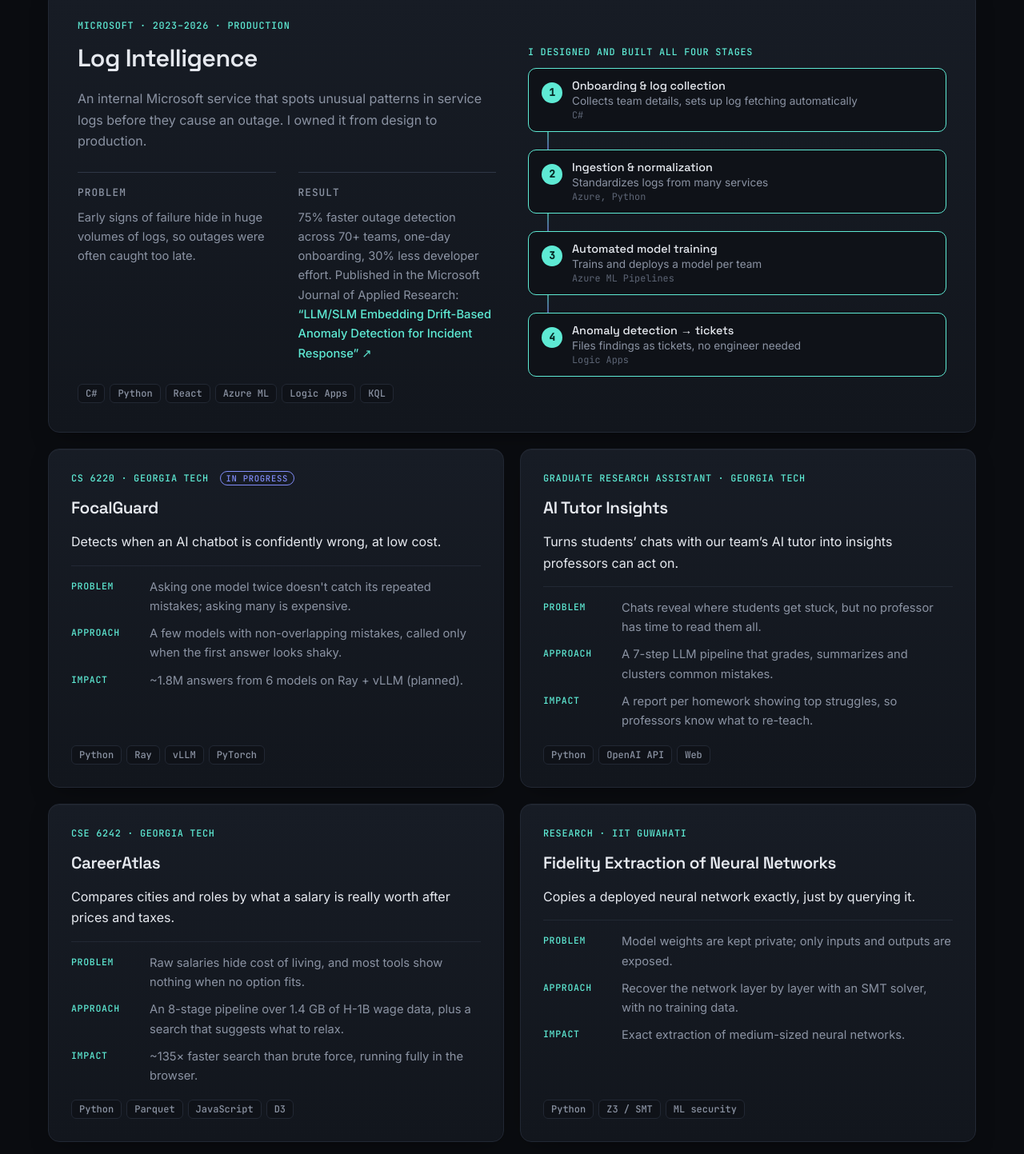
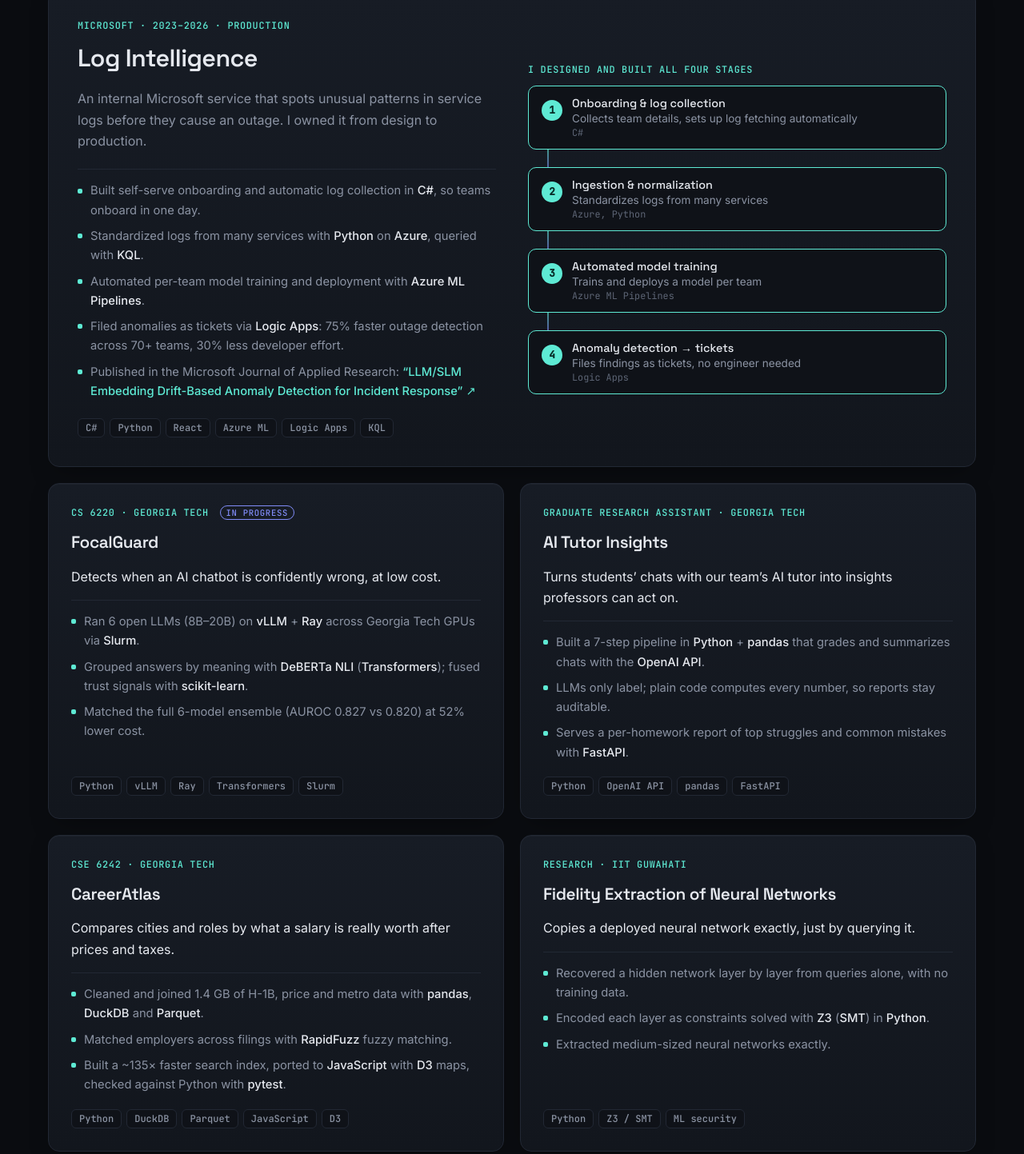
Before and after one commit to sgunti137/sgunti137.github.io, a plain HTML site: page index.html in a window 1280 px wide. Shown: the part 946-2389 px from the top of the page at 80% size. Drawn offline with Linux system fonts and the light colour scheme.

Commit message:
Project cards: resume-style bullets naming the tech stack
Replace problem/approach/impact blocks with bullets that say which
technology did what; update tags to match each repo's stack. Note the
menu-only Contact link in CLAUDE.md.

Co-Authored-By: Claude Opus 5.5 <noreply@anthropic.com>

```diff
--- a/index.html
+++ b/index.html
@@ -10,7 +10,7 @@
   <link rel="preconnect" href="https://fonts.googleapis.com">
   <link rel="preconnect" href="https://fonts.gstatic.com" crossorigin>
   <link href="https://fonts.googleapis.com/css2?family=Space+Grotesk:wght@500;600;700&family=Inter:wght@400;500;600&family=JetBrains+Mono:wght@400;500&display=swap" rel="stylesheet">
-  <link rel="stylesheet" href="styles.css?v=18">
+  <link rel="stylesheet" href="styles.css?v=19">
   <script>try{const t=localStorage.getItem('theme');if(t)document.documentElement.dataset.theme=t;}catch(e){}</script>
 </head>
 <body>
@@ -86,10 +86,13 @@
           <p class="kicker">Microsoft · 2023–2026 · Production</p>
           <h3>Log Intelligence</h3>
           <p>An internal Microsoft service that spots unusual patterns in service logs before they cause an outage. I owned it from design to production.</p>
-          <div class="pcr">
-            <div><h4>Problem</h4><p>Early signs of failure hide in huge volumes of logs, so outages were often caught too late.</p></div>
-            <div><h4>Result</h4><p>75% faster outage detection across 70+ teams, one-day onboarding, 30% less developer effort. Published in the Microsoft Journal of Applied Research: <a class="paper" href="https://drive.google.com/file/d/1Xjt7t_ROYnAsvgTri2Jnai4uVHuBaBGj/view?usp=sharing" target="_blank" rel="noopener">“LLM/SLM Embedding Drift-Based Anomaly Detection for Incident Response” ↗</a></p></div>
-          </div>
+          <ul class="points">
+            <li>Built self-serve onboarding and automatic log collection in <b>C#</b>, so teams onboard in one day.</li>
+            <li>Standardized logs from many services with <b>Python</b> on <b>Azure</b>, queried with <b>KQL</b>.</li>
+            <li>Automated per-team model training and deployment with <b>Azure ML Pipelines</b>.</li>
+            <li>Filed anomalies as tickets via <b>Logic Apps</b>: 75% faster outage detection across 70+ teams, 30% less developer effort.</li>
+            <li>Published in the Microsoft Journal of Applied Research: <a class="paper" href="https://drive.google.com/file/d/1Xjt7t_ROYnAsvgTri2Jnai4uVHuBaBGj/view?usp=sharing" target="_blank" rel="noopener">“LLM/SLM Embedding Drift-Based Anomaly Detection for Incident Response” ↗</a></li>
+          </ul>
           <p class="tags"><span>C#</span><span>Python</span><span>React</span><span>Azure ML</span><span>Logic Apps</span><span>KQL</span></p>
         </div>
         <figure class="flow" aria-label="Log Intelligence architecture, all four stages built by me">
@@ -109,44 +112,44 @@
           <p class="kicker">CS 6220 · Georgia Tech <span class="badge">in progress</span></p>
           <h3>FocalGuard</h3>
           <p class="summary">Detects when an AI chatbot is confidently wrong, at low cost.</p>
-          <dl class="pai">
-            <dt>Problem</dt><dd>Asking one model twice doesn't catch its repeated mistakes; asking many is expensive.</dd>
-            <dt>Approach</dt><dd>A few models with non-overlapping mistakes, called only when the first answer looks shaky.</dd>
-            <dt>Impact</dt><dd>~1.8M answers from 6 models on Ray + vLLM (planned).</dd>
-          </dl>
-          <p class="tags"><span>Python</span><span>Ray</span><span>vLLM</span><span>PyTorch</span></p>
+          <ul class="points">
+            <li>Ran 6 open LLMs (8B–20B) on <b>vLLM</b> + <b>Ray</b> across Georgia Tech GPUs via <b>Slurm</b>.</li>
+            <li>Grouped answers by meaning with <b>DeBERTa NLI</b> (<b>Transformers</b>); fused trust signals with <b>scikit-learn</b>.</li>
+            <li>Matched the full 6-model ensemble (AUROC 0.827 vs 0.820) at 52% lower cost.</li>
+          </ul>
+          <p class="tags"><span>Python</span><span>vLLM</span><span>Ray</span><span>Transformers</span><span>Slurm</span></p>
         </article>
         <article class="panel card">
           <p class="kicker">Graduate Research Assistant · Georgia Tech</p>
           <h3>AI Tutor Insights</h3>
           <p class="summary">Turns students’ chats with our team’s AI tutor into insights professors can act on.</p>
-          <dl class="pai">
-            <dt>Problem</dt><dd>Chats reveal where students get stuck, but no professor has time to read them all.</dd>
-            <dt>Approach</dt><dd>A 7-step LLM pipeline that grades, summarizes and clusters common mistakes.</dd>
-            <dt>Impact</dt><dd>A report per homework showing top struggles, so professors know what to re-teach.</dd>
-          </dl>
-          <p class="tags"><span>Python</span><span>OpenAI API</span><span>Web</span></p>
+          <ul class="points">
+            <li>Built a 7-step pipeline in <b>Python</b> + <b>pandas</b> that grades and summarizes chats with the <b>OpenAI API</b>.</li>
+            <li>LLMs only label; plain code computes every number, so reports stay auditable.</li>
+            <li>Serves a per-homework report of top struggles and common mistakes with <b>FastAPI</b>.</li>
+          </ul>
+          <p class="tags"><span>Python</span><span>OpenAI API</span><span>pandas</span><span>FastAPI</span></p>
         </article>
         <article class="panel card">
           <p class="kicker">CSE 6242 · Georgia Tech</p>
           <h3>CareerAtlas</h3>
           <p class="summary">Compares cities and roles by what a salary is really worth after prices and taxes.</p>
-          <dl class="pai">
-            <dt>Problem</dt><dd>Raw salaries hide cost of living, and most tools show nothing when no option fits.</dd>
-            <dt>Approach</dt><dd>An 8-stage pipeline over 1.4 GB of H-1B wage data, plus a search that suggests what to relax.</dd>
-            <dt>Impact</dt><dd>~135× faster search than brute force, running fully in the browser.</dd>
-          </dl>
-          <p class="tags"><span>Python</span><span>Parquet</span><span>JavaScript</span><span>D3</span></p>
+          <ul class="points">
+            <li>Cleaned and joined 1.4 GB of H-1B, price and metro data with <b>pandas</b>, <b>DuckDB</b> and <b>Parquet</b>.</li>
+            <li>Matched employers across filings with <b>RapidFuzz</b> fuzzy matching.</li>
+            <li>Built a ~135× faster search index, ported to <b>JavaScript</b> with <b>D3</b> maps, checked against Python with <b>pytest</b>.</li>
+          </ul>
+          <p class="tags"><span>Python</span><span>DuckDB</span><span>Parquet</span><span>JavaScript</span><span>D3</span></p>
         </article>
         <article class="panel card">
           <p class="kicker">Research · IIT Guwahati</p>
           <h3>Fidelity Extraction of Neural Networks</h3>
           <p class="summary">Copies a deployed neural network exactly, just by querying it.</p>
-          <dl class="pai">
-            <dt>Problem</dt><dd>Model weights are kept private; only inputs and outputs are exposed.</dd>
-            <dt>Approach</dt><dd>Recover the network layer by layer with an SMT solver, with no training data.</dd>
-            <dt>Impact</dt><dd>Exact extraction of medium-sized neural networks.</dd>
-          </dl>
+          <ul class="points">
+            <li>Recovered a hidden network layer by layer from queries alone, with no training data.</li>
+            <li>Encoded each layer as constraints solved with <b>Z3</b> (<b>SMT</b>) in <b>Python</b>.</li>
+            <li>Extracted medium-sized neural networks exactly.</li>
+          </ul>
           <p class="tags"><span>Python</span><span>Z3 / SMT</span><span>ML security</span></p>
         </article>
       </div>
--- a/styles.css
+++ b/styles.css
@@ -138,9 +138,6 @@ section { padding: 56px 0; }
 .feature { display: grid; grid-template-columns: 1.6fr 1fr; gap: 40px; padding: 36px; margin-bottom: var(--gap); }
 .feature h3 { font-size: 1.9rem; margin: 8px 0 12px; }
 .feature-text > p:not(.kicker):not(.tags) { color: var(--muted); max-width: 680px; }
-.pcr { display: grid; grid-template-columns: repeat(3, 1fr); gap: 20px; margin: 26px 0; }
-.pcr > div { border-top: 1px solid var(--line-hi); padding-top: 14px; }
-.pcr p { font-size: .92rem; color: var(--muted); margin-top: 8px; }
 
 .flow { margin: 0; display: flex; flex-direction: column; justify-content: center; }
 .node {
@@ -238,7 +235,7 @@ section { padding: 56px 0; }
   .stat { padding: 18px; }
   .stat b { font-size: 2rem; }
   .feature { padding: 24px; }
-  .pcr, .cards, .tool-grid, .also ul { grid-template-columns: 1fr; }
+  .cards, .tool-grid, .also ul { grid-template-columns: 1fr; }
   .flow { flex-direction: column; align-items: stretch; }
   .edge { width: 2px; height: 16px; margin-left: 24px; }
   .timeline li { grid-template-columns: 1fr; gap: 6px; padding: 20px; }
@@ -256,8 +253,7 @@ section { padding: 56px 0; }
 .node.accent { box-shadow: none; }
 @media (max-width: 1080px) { .flow figcaption { flex-basis: 100%; } }
 
-/* Stage descriptions; two-column problem/result */
-.pcr { grid-template-columns: repeat(2, 1fr); gap: 28px; }
+/* Stage descriptions */
 .feature { grid-template-columns: 1fr 1fr; align-items: center; }
 .node span { grid-column: 2; font: 400 .85rem Inter, sans-serif; color: var(--muted); margin-top: 2px; }
 
@@ -278,12 +274,13 @@ section { padding: 56px 0; }
 .paper { font-weight: 500; }
 .paper:hover { text-decoration: underline; }
 
-/* Problem / approach / impact on project cards */
+/* Resume-style bullets on project cards */
 .card .summary { color: var(--text) !important; font-size: 1rem !important; }
-.pai { display: grid; grid-template-columns: 84px 1fr; gap: 10px 14px; margin: 4px 0 0; padding-top: 14px; border-top: 1px solid var(--line); }
-.pai dt { font: 500 .72rem/1.9 "JetBrains Mono", monospace; text-transform: uppercase; letter-spacing: .06em; color: var(--accent); }
-.pai dd { margin: 0; color: var(--muted); font-size: .92rem; }
-@media (max-width: 720px) { .pai { grid-template-columns: 1fr; gap: 2px; } .pai dd { margin-bottom: 8px; } }
+.points { list-style: none; margin: 4px 0 0; padding: 14px 0 0; border-top: 1px solid var(--line); display: grid; gap: 8px; }
+.feature-text .points { margin: 22px 0; max-width: 680px; }
+.points li { position: relative; padding-left: 16px; color: var(--muted); font-size: .92rem; }
+.points li::before { content: ""; position: absolute; left: 0; top: .62em; width: 6px; height: 6px; border-radius: 2px; background: var(--accent); }
+.points b { color: var(--text); font-weight: 500; }
 
 /* ---------- Responsive overrides (kept last so they win over the rules above) ---------- */
 .hero > *, .feature > *, .cards > *, .tool-grid > *, .about-grid > * { min-width: 0; }
@@ -294,7 +291,7 @@ section { padding: 56px 0; }
   .skills-strip .tool-grid { grid-template-columns: repeat(2, 1fr); }
 }
 @media (max-width: 720px) {
-  .pcr, .skills-strip .tool-grid { grid-template-columns: 1fr; }
+  .skills-strip .tool-grid { grid-template-columns: 1fr; }
   .feature { padding: 22px; gap: 28px; }
   .feature h3 { font-size: 1.6rem; }
   .card { padding: 22px; }
```
Also changed, not shown: 1 other file.
